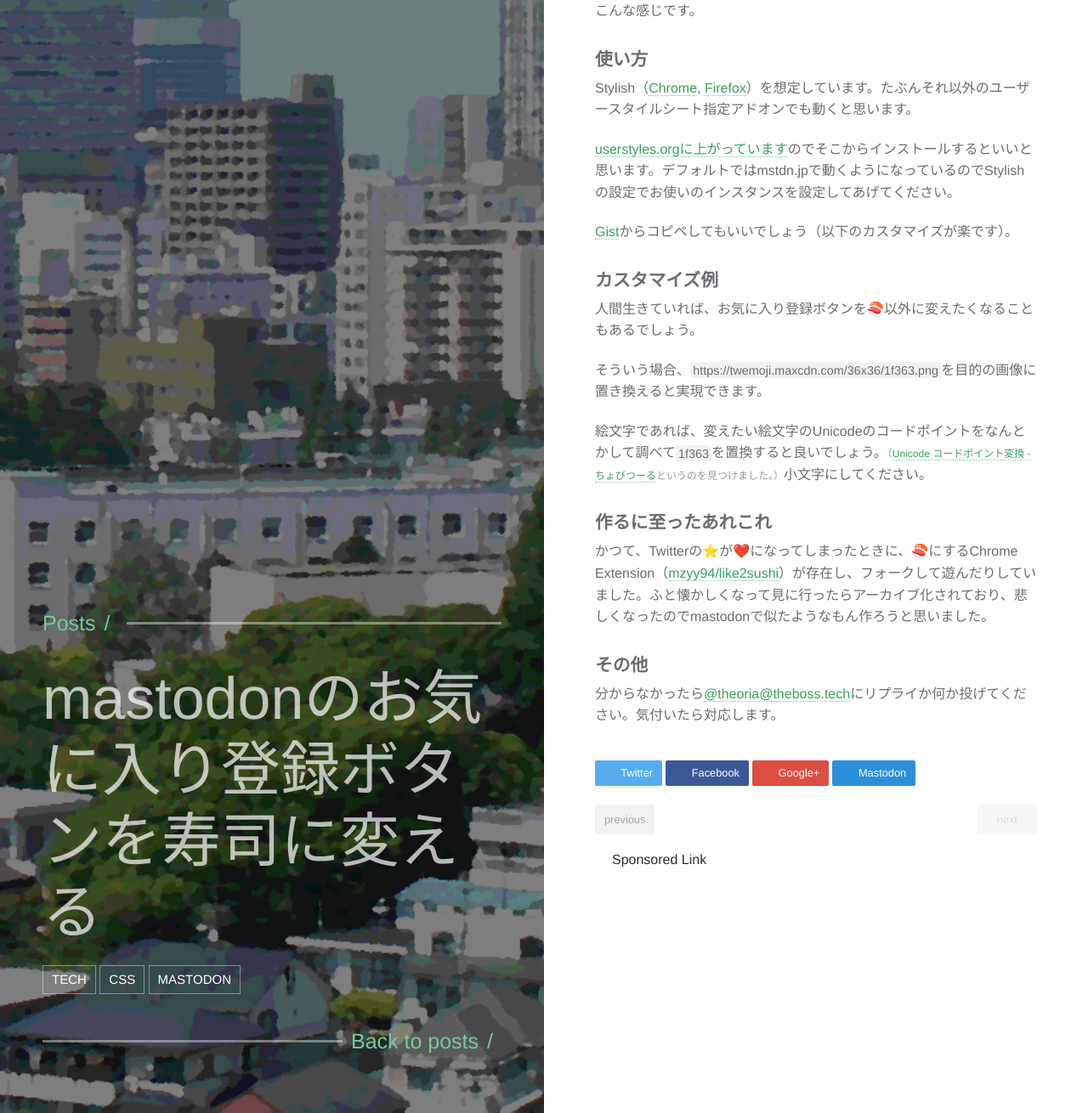
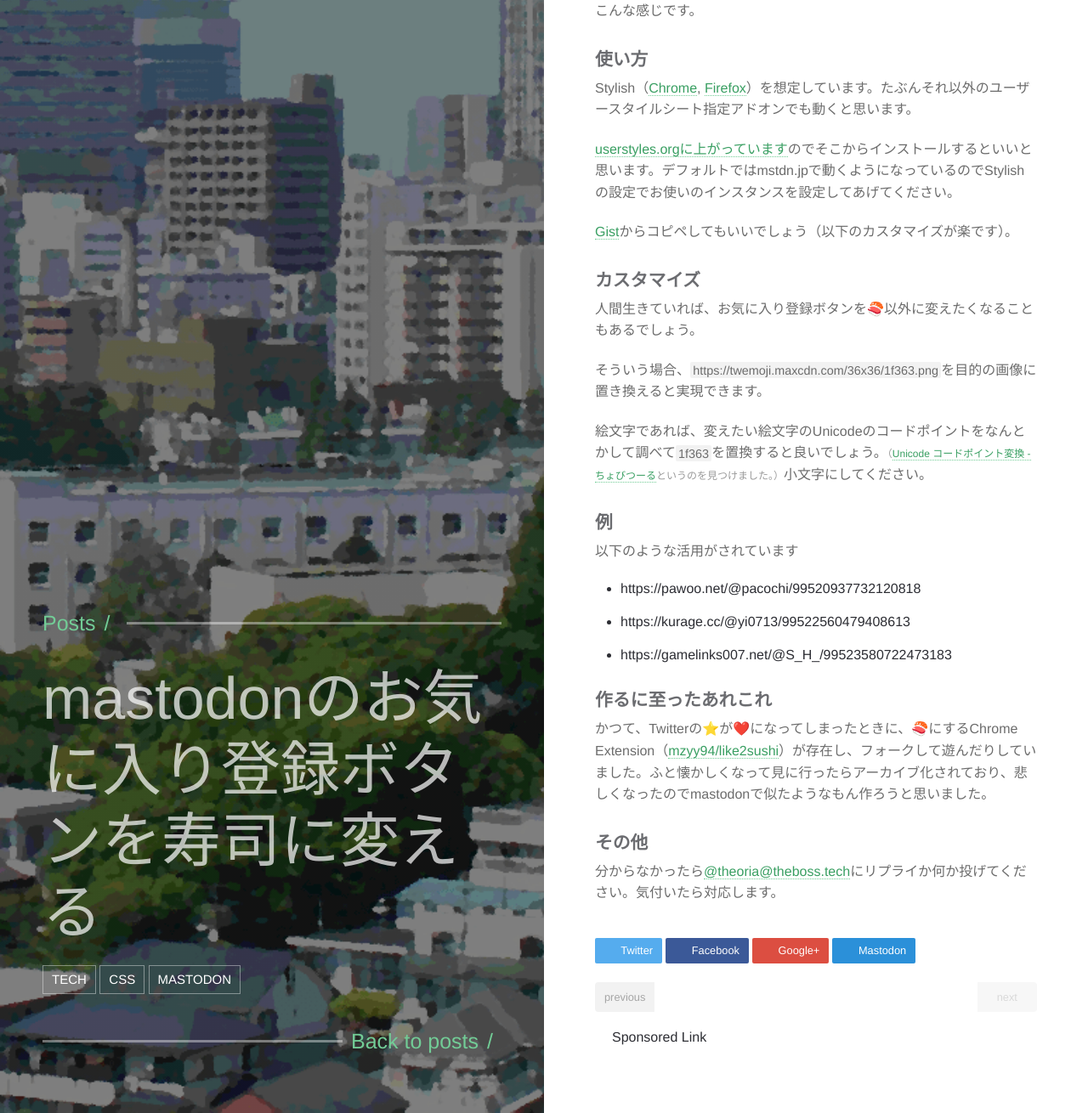
Before and after one commit to theoria24/theoria24.github.io, a Jekyll site: the page built from _posts/2018-3-1-like2sushi4mstdn.md, in a window 1280 px wide, cut to the strip 674-1984 px from the top of the page. Shown: the whole strip at 85% size. Built offline with Jekyll 4.4.1, drawn with Linux system fonts in a browser that asks for light colours; some web fonts are replaced; a script that is not in the unit is left out; comment, search, counter and statistics services are not loaded.

Commit message:
like2sushi

```diff
--- a/_posts/2018-3-1-like2sushi4mstdn.md
+++ b/_posts/2018-3-1-like2sushi4mstdn.md
@@ -28,13 +28,19 @@ Stylish（[Chrome](https://chrome.google.com/webstore/detail/stylish-custom-them
 
 [Gist](https://theboss.tech/@AnonymousPost){:target="_blank"}からコピペしてもいいでしょう（以下のカスタマイズが楽です）。
 
-### カスタマイズ例
+### カスタマイズ
 人間生きていれば、お気に入り登録ボタンを🍣以外に変えたくなることもあるでしょう。
 
 そういう場合、`https://twemoji.maxcdn.com/36x36/1f363.png`を目的の画像に置き換えると実現できます。
 
 絵文字であれば、変えたい絵文字のUnicodeのコードポイントをなんとかして調べて`1f363`を置換すると良いでしょう。<small>（[Unicode コードポイント変換 - ちょびつーる](http://chobitool.com/unicodepoint/){:target="_blank"}というのを見つけました。）</small>小文字にしてください。
 
+### 例
+以下のような活用がされています
+- https://pawoo.net/@pacochi/99520937732120818
+- https://kurage.cc/@yi0713/99522560479408613
+- https://gamelinks007.net/@S_H_/99523580722473183
+
 ### 作るに至ったあれこれ
 かつて、Twitterの⭐️が❤️になってしまったときに、🍣にするChrome Extension（[mzyy94/like2sushi](https://github.com/mzyy94/like2sushi){:target="_blank"}）が存在し、フォークして遊んだりしていました。ふと懐かしくなって見に行ったらアーカイブ化されており、悲しくなったのでmastodonで似たようなもん作ろうと思いました。
 
```
